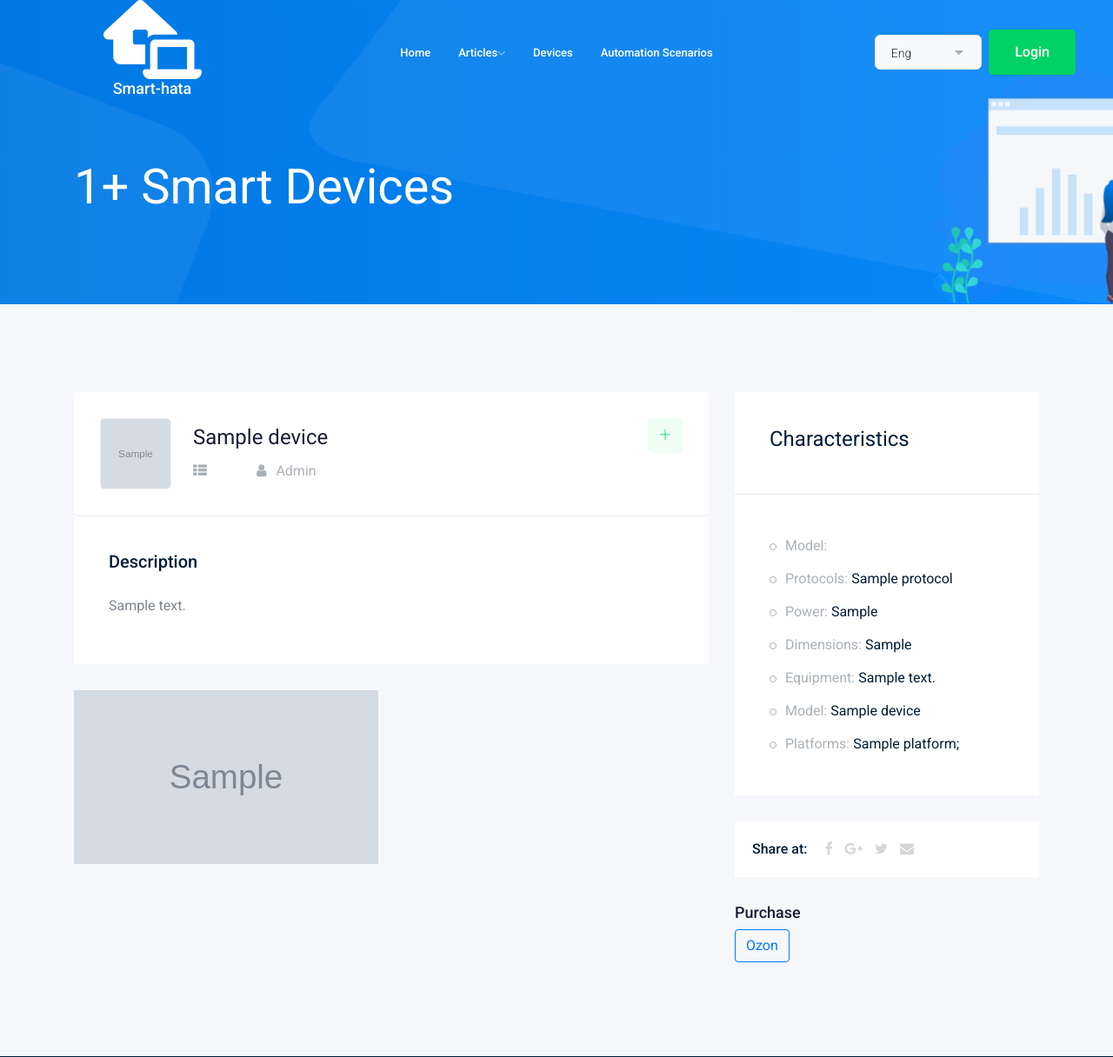
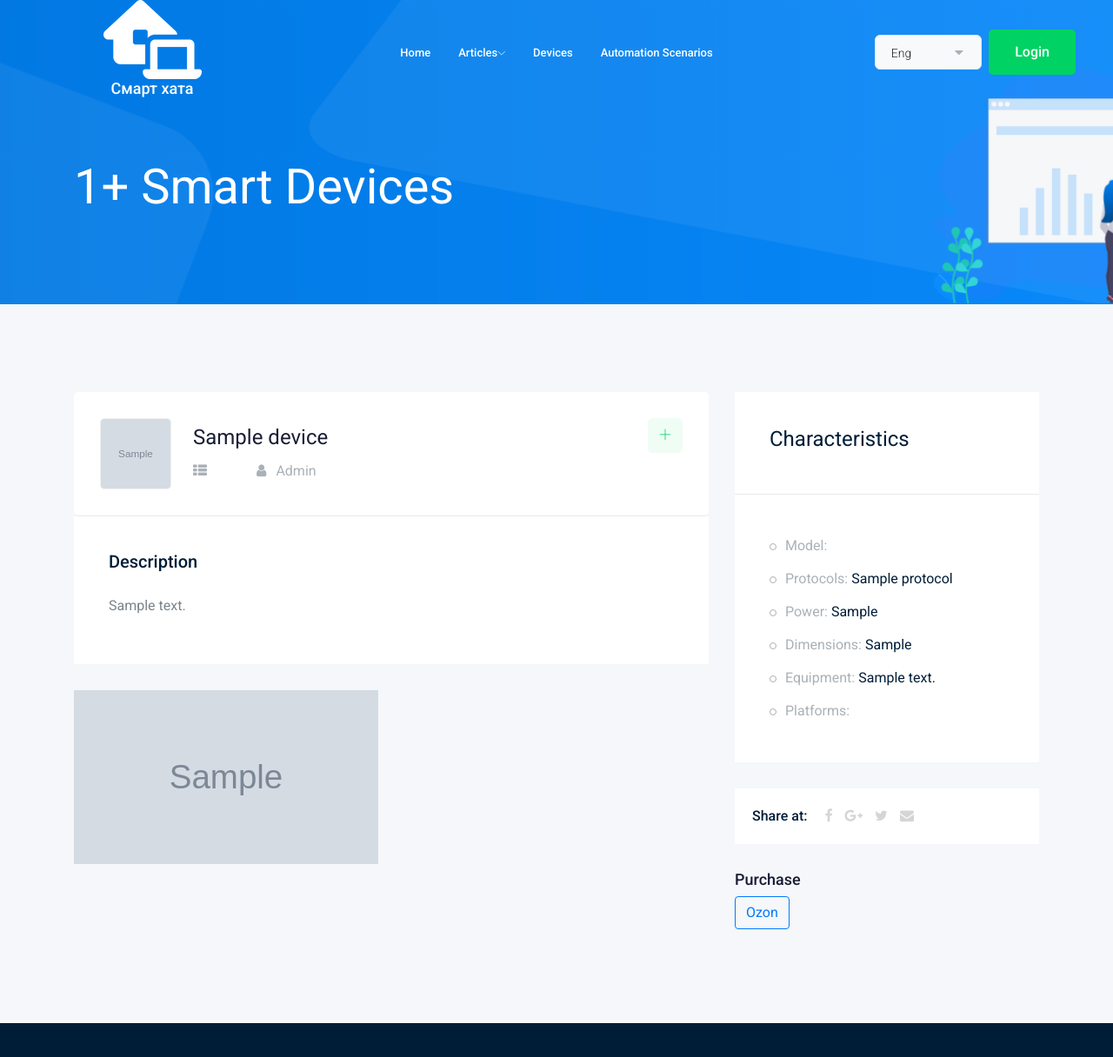
Before and after one commit to hodasman/SmartStaff, a Django app: page /mainapp/devices/sample in a window 1280 px wide. Shown: the top 1216 px of the page at 87% size. Run offline with Django 3.2, Linux system fonts and the light colour scheme; data comes from the database, SQL or seed files in the repository; tables that the repository leaves empty hold one stand-in row (values such as "Sample post"); grey boxes marked "Sample" are stand-in pictures; parts of the project's set-up code (start-up, migrations or seed data) failed here and were passed over; some libraries are stand-ins or nearby versions.

Commit message:
правки по локализации

```diff
--- a/mainapp/templates/mainapp/device_detail.html
+++ b/mainapp/templates/mainapp/device_detail.html
@@ -49,7 +49,7 @@
                             </div>
                             <div class="jobs_right">
                                 <div class="apply_now">
-                                    <a class="heart_mark" title="Добавить в мой список" href="{% url 'mainapp:add_device' slug=object.slug %}"> <i class="ti-plus"></i> </a>
+                                    <a class="heart_mark" title="{% trans "Add to my list" %}" href="{% url 'mainapp:add_device' slug=object.slug %}"> <i class="ti-plus"></i> </a>
                                 </div>
                             </div>
                         </div>
@@ -88,8 +88,7 @@
                                 <li>{% trans "Power:" %} <span>{{object.power}}</span></li>
                                 <li>{% trans "Dimensions:" %} <span>{{object.size}}</span></li>
                                 <li>{% trans "Equipment:" %} <span>{{object.package_contents}}</span></li>
-                                    <li>{% trans "Model:" %} <span>{{object.model_name}}</span></li>
-                                    <li>{% trans "Platforms:" %} <span> {% for item in object.ecosystem.all %} {{item.title}}; {% endfor %}</span></li>
+                                <li>{% trans "Platforms:" %} <span> {% for item in object.platforms.all %} {{item.title}}; {% endfor %}</span></li>
 
                             </ul>
                         </div>
--- a/mainapp/templates/mainapp/devices_filter.html
+++ b/mainapp/templates/mainapp/devices_filter.html
@@ -41,7 +41,7 @@
                                         </div>
                                     </div>
 
-                                    <input class="boxed-btn3 w-100" type="submit" />
+                                    <button class="boxed-btn3 w-100" type="submit">{% trans "Result" %}</button>
 
                                 </div>
                             </form>
--- a/templates/base.html
+++ b/templates/base.html
@@ -52,7 +52,7 @@
                                 <div class="logo-img">
                                     <a href="{% url 'mainapp:main_page' %}">
                                         <img src='{% static "img/logo.png" %}' alt="">
-                                        <h4 class="logo_name"> {% trans "Smart-hata" %}</h4>
+                                        <h4 class="logo_name"> Смарт хата</h4>
                                     </a>
                                 </div>
                             </div>
```
Also changed, not shown: mainapp/filters.py (+13 -11 lines), locale/be/LC_MESSAGES/django.po, locale/ru/LC_MESSAGES/django.po.
